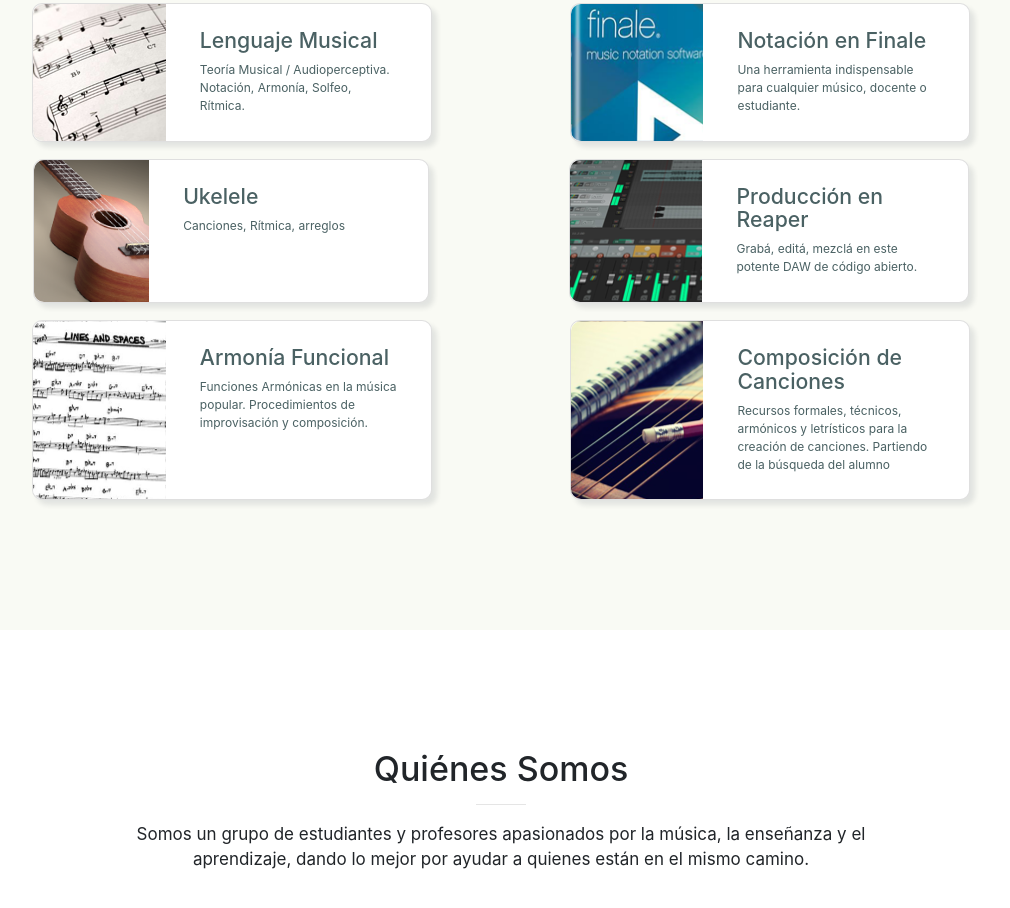
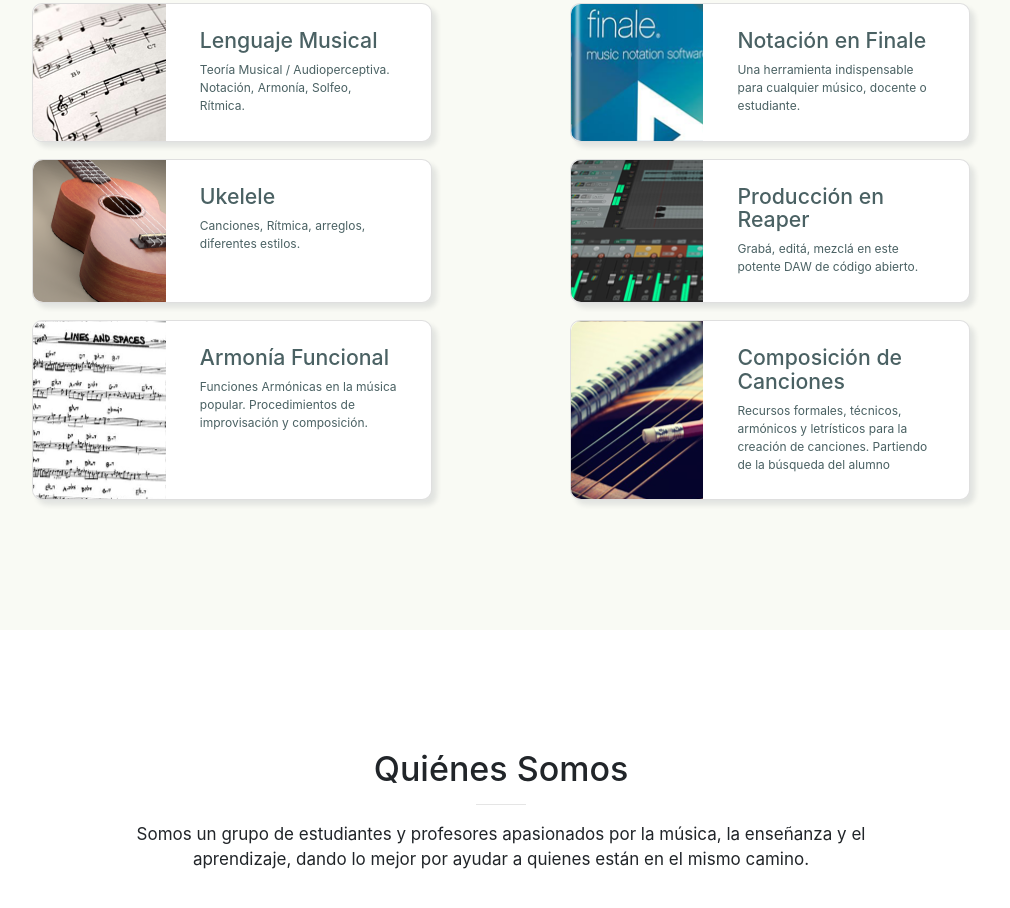
Before and after one commit to miltonzini/clasesdemusica, a website with bundled scripts: page index.html in a window 1280 px wide. Shown: the part 1310-2218 px from the top of the page, without its empty margins (139-1149 px from the left). Built offline with nearby package versions, Linux system fonts and the light colour scheme; files whose address does not match are found by name.

Commit message:
description fix

```diff
--- a/index.html
+++ b/index.html
@@ -207,7 +207,7 @@
                 </div>
                 <div class="title-total">
                   <h2>Ukelele</h2>
-                  <div class="desc">Canciones, Rítmica, arreglos</div>
+                  <div class="desc">Canciones, Rítmica, arreglos, diferentes estilos.</div>
                 </div>
               </div>
             </div>
```
